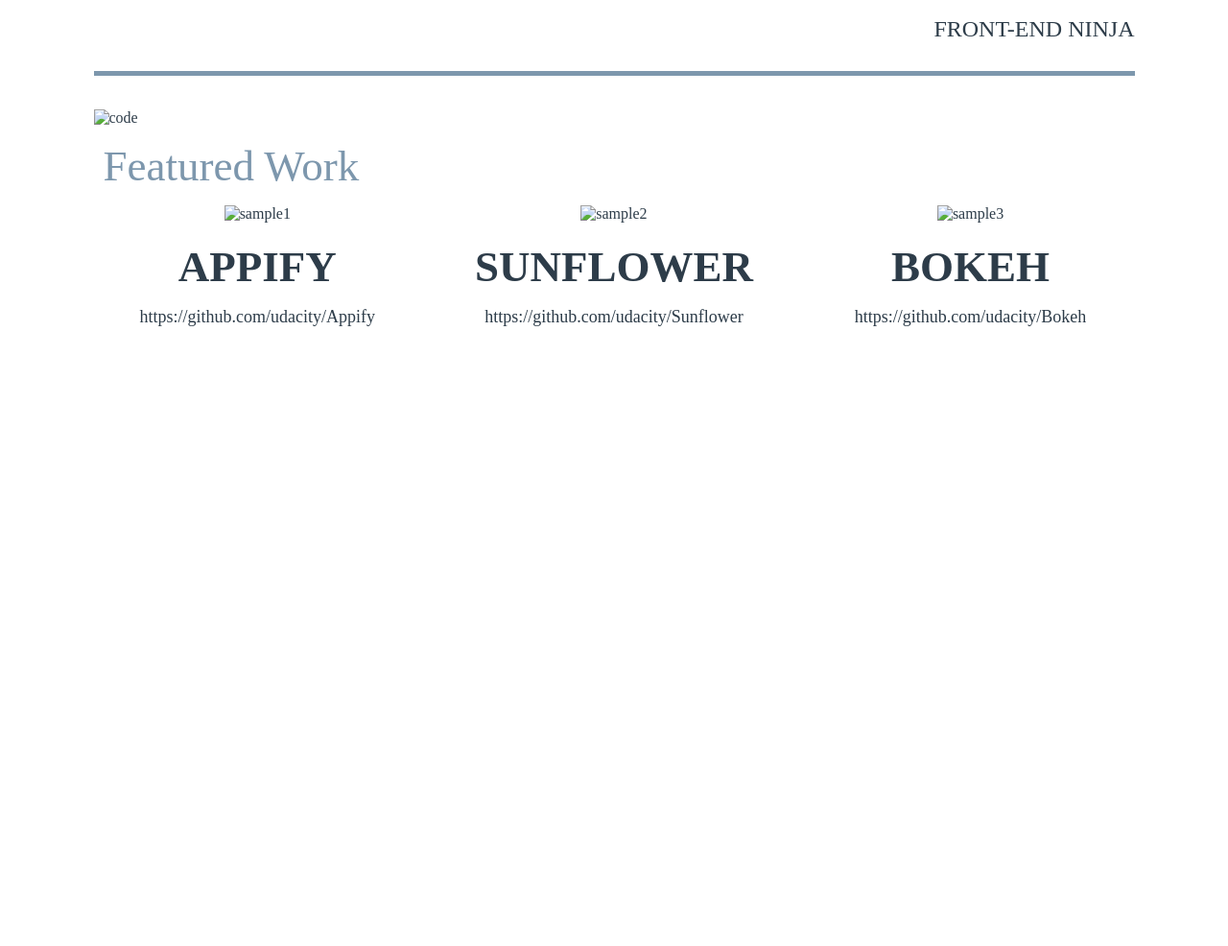
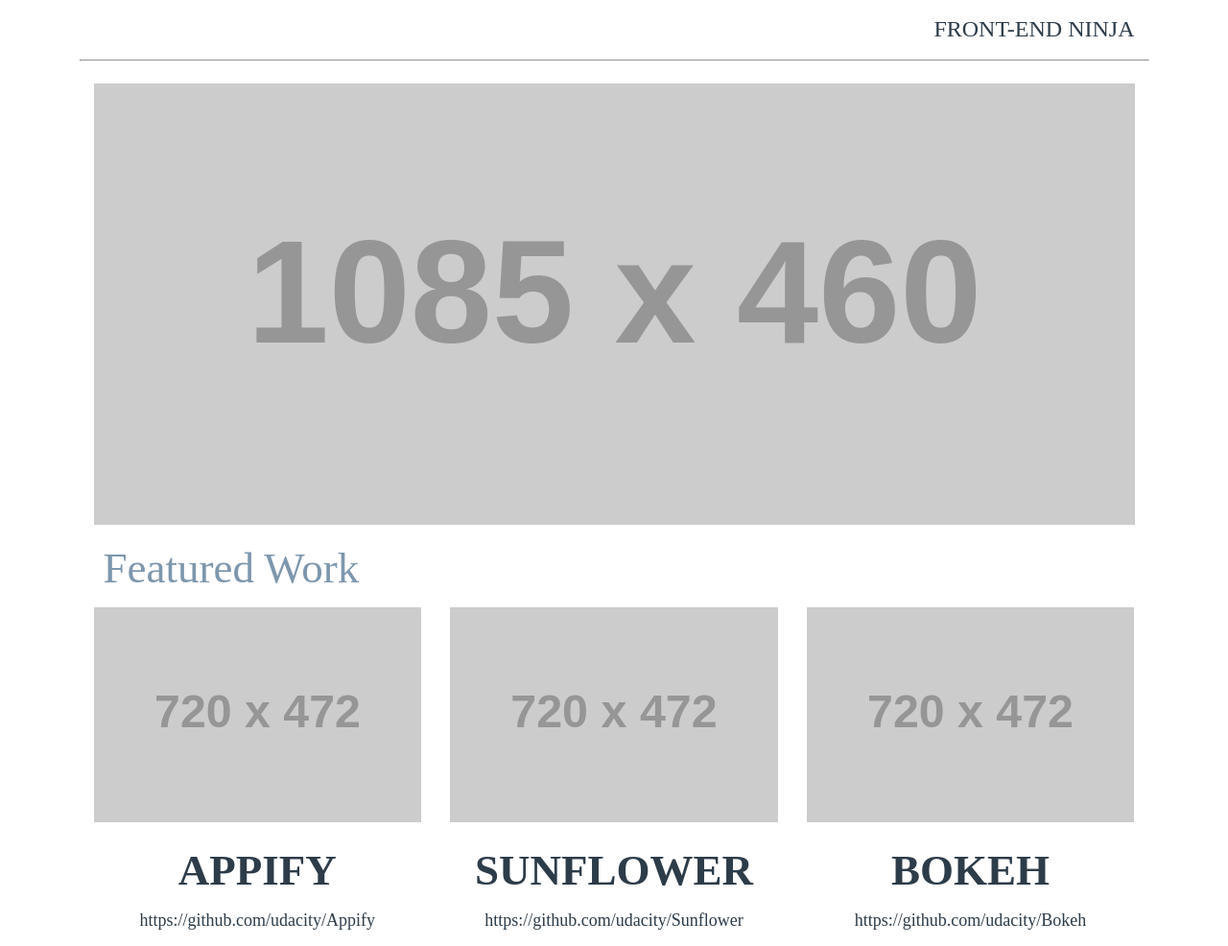
Before and after one commit to ccobb73/Udacity-Portfolio-Site, a plain HTML site: page index.html in a window 1280 px wide. Shown: the part 103-1089 px from the top of the page at 96% size. Before the commit the page ends 800 px from the top, so only its background shows below. Drawn offline with Linux system fonts and the light colour scheme; placeholder pictures from the web are drawn by us.

Commit message:
Add files via upload

```diff
--- a/index.html
+++ b/index.html
@@ -1,59 +1,63 @@
 <!DOCTYPE html>
 <html lang="en">
+
 <head>
   <meta charset="utf-8">
   <meta name="viewport" content="width=device-width, initial-scale=1.0, user-scalable=yes">
-  <meta name"description" content="Portfolio_Udacity">
+  <meta name="description" content="Portfolio_Udacity">
   <link href="css/styles.css" rel="stylesheet">
+  <title>Portfolio Site</title>
 </head>
+
 <body>
   <div class="container">
-
-  <!-- Header-->
-  <div class="row">
+    <!-- Header -->
+    <header <div class="row">
       <div class="col-6 middle">
-      <img class="title-logo" src="images/logo.png" this.src='http://placehold.it/131x133' alt="Udacity Logo">
+        <img class="title-logo" src="images/logo.png" onerror="this.onerror=null; this.src='http://placehold.it/131x133'" alt="Udacity Logo">
       </div>
       <div class="col-6 text-right middle">
         <h1 class="text-name">Jane Doette</h1>
         <h3>Front-End Ninja</h3>
       </div>
-  </div>
+    </header>
 
-  <!-- -->
+    <hr>
+
+    <!-- Main Image -->
+    <section id="main-image">
       <div class="row">
         <div class="col-12">
-      <div class="separator"></div>
+          <img class="imgmargins" src="images/main.png" onerror="this.onerror=null; this.src='http://placehold.it/1085x460'" alt="code ">
         </div>
       </div>
-
-  <!-- Main Image -->
-  <div class="row">
-    <div class="col-12"><img class="imgmargins" src="images/main.png" this.src='http://placehold.it/1085x460'" alt="code"></div>
-  </div>
+    </section>
 
     <!-- FEATURED Work -->
-  <div class="row">
-    <div class="col-12 middle">
-      <h2 class="feature">Featured Work</h2>
+    <section id="Featured-work ">
+      <div class="row ">
+        <div class="col-12 middle ">
+          <h2 class="feature ">Featured Work</h2>
         </div>
       </div>
-
       <!-- Project SAMPLES -->
-  <div class="row">
-    <div class="col-4 text-center">
-      <img src="images/appify.png" this.src='http://placehold.it/720x472' alt="sample1">
+      <div class="row ">
+        <article class="col-4 text-center ">
+          <img src="images/appify.png" onerror="this.onerror=null; this.src='http://placehold.it/720x472'" alt="sample1 ">
           <h3 class="text-attention">Appify</h3>
-      <p><a href="#">https://github.com/udacity/Appify</a></p>
+          <p><a href="# ">https://github.com/udacity/Appify</a></p>
+        </article>
+        <article class="col-4 text-center ">
+          <img src="images/sunflower.png" onerror="this.onerror=null; this.src='http://placehold.it/720x472'" alt="sample2 ">
+          <h3 class="text-attention">Sunflower</h3>
+          <p><a href="# ">https://github.com/udacity/Sunflower</a></p>
+        </article>
+        <article class="col-4 text-center ">
+          <img src="images/bokeh.png" onerror="this.onerror=null; this.src='http://placehold.it/720x472'" alt="sample3 ">
+          <h3 class="text-attention">Bokeh</h3>
+          <p><a href="# ">https://github.com/udacity/Bokeh</a></p>
+        </article>
       </div>
-    <div class="col-4 text-center">
-      <img src="images/sunflower.png" this.src='http://placehold.it/720x472' alt="sample2">
-      <h3 class="text-attention">Sunflower</h3>
-      <p><a href="#">https://github.com/udacity/Sunflower</a></p>
+    </section>
   </div>
-    <div class="col-4 text-center">
-      <img src="images/bokeh.png" this.src='http://placehold.it/720x472' alt="sample3">
-      <h3 class="text-attention">Bokeh</h3>
-      <p><a href="#">https://github.com/udacity/Bokeh</a></p>
-    </div>
-  </div>
+  <!-- close container -->
--- /dev/null
+++ b/styles.css
@@ -0,0 +1,160 @@
+* {
+  -moz-box-sizing: border-box;
+  -ms-box-sizing: border-box;
+  -webkit-box-sizing: border-box;
+  box-sizing: border-box;
+}
+
+body {
+  color: #2d3c49;
+  font-family: 'Lato' sans-serif;
+  font-weight: 300;
+  margin: 0;
+  padding: 0;
+}
+
+.container {
+  margin: 0 auto;
+  max-width: 1115px
+}
+
+.row {
+  display: flex;
+  flex-wrap: wrap;
+  width: 100%;
+}
+
+.col-4 {
+  text-align: center;
+  width: 33.33%;
+}
+
+.col-6 {
+  width: 50%;
+}
+
+.col-12 {
+  width: 100%;
+}
+
+.col-4, .col-6, .col-12 {
+  padding-left: 15px;
+  padding-right: 15px;
+}
+
+img {
+  height: auto;
+  max-width: 100%;
+}
+
+a {
+  color: #2d3c49;
+  font-size: 18px;
+  text-decoration: none;
+}
+
+h1 {
+  font-size: 36px;
+  font-weight: 500;
+  margin-bottom: 10px;
+  margin-top: 20px;
+  text-transform: uppercase;
+}
+
+h3 {
+  font-size: 24px;
+  font-weight: 500;
+  margin-bottom: 10px;
+  margin-top: 20px;
+  text-transform: uppercase;
+}
+
+h2 {
+  font-weight: 500;
+}
+
+hr {
+  background-color: #7d97ad;
+  border: 0;
+  color: #7d97ad;
+  height: 2px;
+  margin-bottom: 0;
+  margin-top: 15px;
+  width: 100%;
+}
+
+.title-logo {
+  padding-top: 20px;
+}
+
+.imgmargins {
+  margin-bottom: 15px;
+  margin-top: 15px;
+}
+
+.text-right {
+  text-align: right;
+}
+
+.text-center {
+  text-align: center;
+}
+
+.text-attention {
+  font-size: 45px;
+  font-weight: bold;
+}
+
+.text-name {
+  font-size: 70px;
+  font-weight: 100;
+}
+
+.feature {
+  color: #7d97ad;
+  font-size: 45px;
+  margin-bottom: 15px;
+  margin-top: 40px;
+  margin-top: 0;
+  padding-left: 10px;
+}
+
+/* MEDIA QUERIES */
+
+@media screen and (min-width: 1200px) {
+  .container {
+    width: 1115px;
+  }
+}
+
+@media screen and (max-width: 1199px) and (min-width: 992px) {
+  .text-name {
+    font-size: 55px;
+  }
+}
+
+@media screen and (max-width: 991px) {
+  .container {
+    margin-bottom: 0;
+    margin-top: 0;
+    max-width: 750px;
+  }
+  .col-4, .col-6 {
+    width: 100%;
+  }
+  .middle {
+    text-align: center;
+  }
+}
+
+@media screen and (max-width: 360px) {
+  .text-name {
+    font-size: 35px;
+  }
+  .text-attention {
+    font-size: 30px;
+  }
+  .feature {
+    font-size: 40px;
+  }
+}
```
Lines whose indentation alone changed are shown as unchanged.
